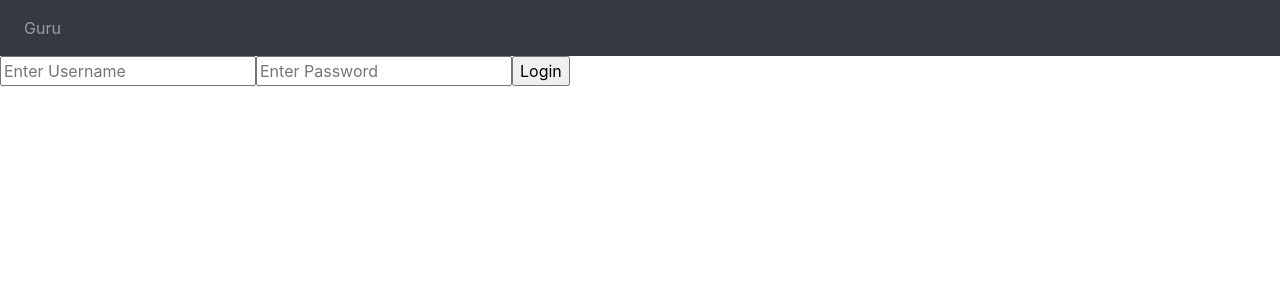
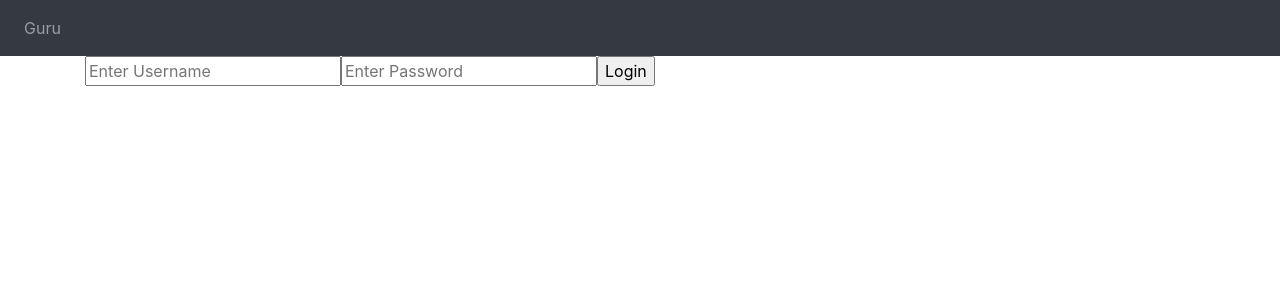
Before and after one commit to darwin1224/vue-app, a Vue app: page /login in a window 1280 px wide. Shown: the top 300 px of the page. Built offline with nearby package versions, Linux system fonts and the light colour scheme; the HTML template or start-up script is replaced by a standard one.

Commit message:
Add container in App.vue

```diff
--- a/src/App.vue
+++ b/src/App.vue
@@ -1,7 +1,9 @@
 <template>
   <div>
     <navbar />
-    <router-view />
+    <b-container>
+      <router-view />
+    </b-container>
   </div>
 </template>
 
```
